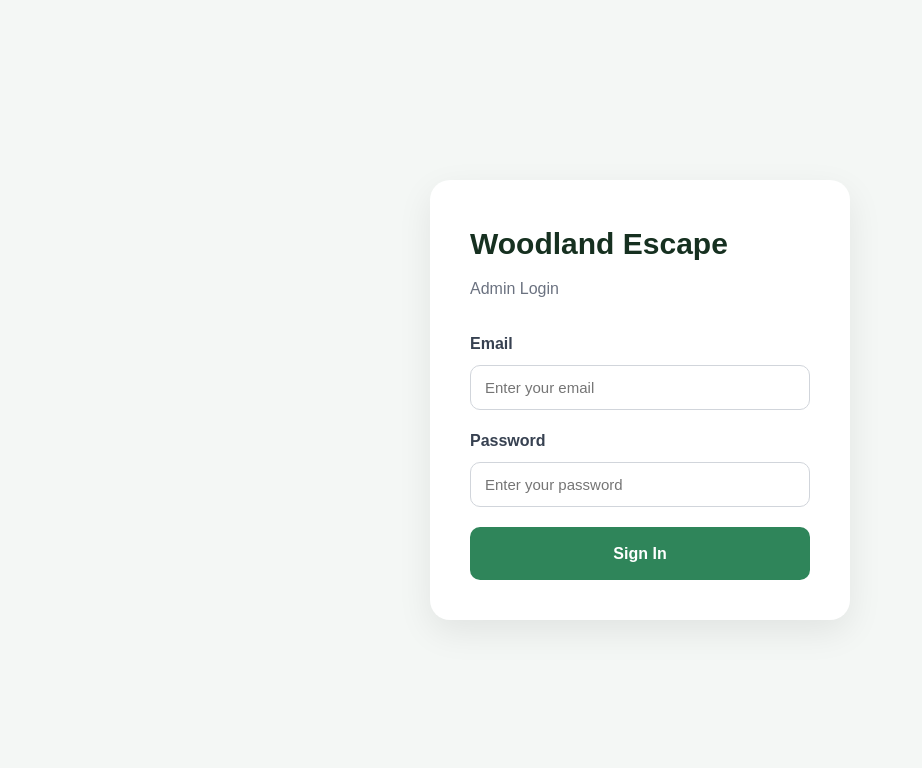
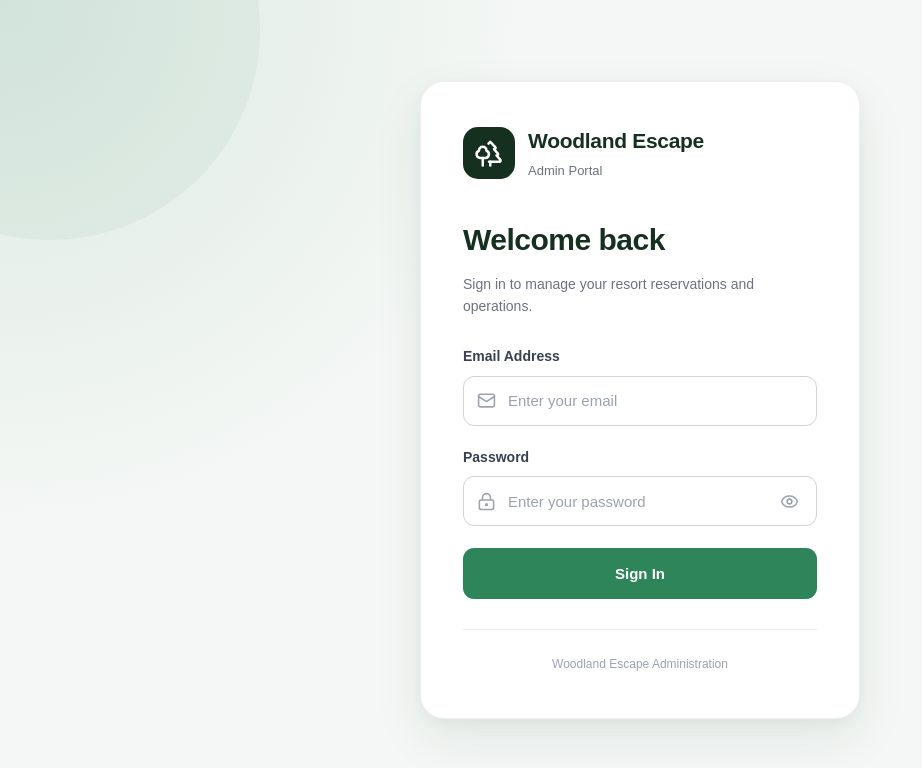
Before and after one commit to Lukie-Mar/woodland-escape, a Next.js app: page /admin/login in a window 1280 px wide. Shown: the top 768 px of the page, without its empty margins (0-922 px from the left). Built offline with nearby package versions, Linux system fonts and the light colour scheme; no server answers.

Commit message:
updated login page

```diff
--- /dev/null
+++ b/app/admin/login/Login.module.css
@@ -0,0 +1,331 @@
+.page {
+  min-height: 100vh;
+  display: flex;
+  align-items: center;
+  justify-content: center;
+  position: relative;
+  overflow: hidden;
+  padding: 24px;
+  background:
+    radial-gradient(
+      circle at top left,
+      rgba(47, 133, 90, 0.12),
+      transparent 35%
+    ),
+    #f4f7f5;
+}
+
+.backgroundShapeOne {
+  position: absolute;
+  width: 420px;
+  height: 420px;
+  border-radius: 50%;
+  background: rgba(47, 133, 90, 0.06);
+  top: -180px;
+  left: -160px;
+}
+
+.backgroundShapeTwo {
+  position: absolute;
+  width: 500px;
+  height: 500px;
+  border-radius: 50%;
+  background: rgba(22, 48, 32, 0.04);
+  bottom: -260px;
+  right: -220px;
+}
+
+.card {
+  position: relative;
+  z-index: 1;
+  width: 100%;
+  max-width: 440px;
+  background: #ffffff;
+  border: 1px solid rgba(22, 48, 32, 0.07);
+  border-radius: 24px;
+  padding: 42px;
+  box-shadow:
+    0 20px 50px rgba(22, 48, 32, 0.08),
+    0 4px 14px rgba(0, 0, 0, 0.04);
+}
+
+/* Logo */
+
+.logo {
+  display: flex;
+  align-items: center;
+  gap: 13px;
+  margin-bottom: 34px;
+}
+
+.logoIcon {
+  width: 52px;
+  height: 52px;
+  display: flex;
+  align-items: center;
+  justify-content: center;
+  flex-shrink: 0;
+  border-radius: 15px;
+  background: #163020;
+  color: #ffffff;
+}
+
+.logo h1 {
+  margin: 0;
+  color: #163020;
+  font-size: 21px;
+  font-weight: 700;
+  letter-spacing: -0.3px;
+}
+
+.logo span {
+  display: block;
+  margin-top: 3px;
+  color: #6b7280;
+  font-size: 13px;
+  font-weight: 500;
+}
+
+/* Heading */
+
+.heading {
+  margin-bottom: 28px;
+}
+
+.heading h2 {
+  margin: 0;
+  color: #163020;
+  font-size: 30px;
+  font-weight: 700;
+  letter-spacing: -0.5px;
+}
+
+.heading p {
+  margin: 9px 0 0;
+  color: #6b7280;
+  font-size: 14px;
+  line-height: 1.6;
+}
+
+/* Form */
+
+.form {
+  display: flex;
+  flex-direction: column;
+  gap: 20px;
+}
+
+.field {
+  display: flex;
+  flex-direction: column;
+  gap: 8px;
+}
+
+.field label {
+  color: #374151;
+  font-size: 14px;
+  font-weight: 600;
+}
+
+.inputWrapper {
+  position: relative;
+  display: flex;
+  align-items: center;
+}
+
+.inputIcon {
+  position: absolute;
+  left: 14px;
+  color: #9ca3af;
+  pointer-events: none;
+}
+
+.inputWrapper input {
+  width: 100%;
+  box-sizing: border-box;
+  height: 50px;
+  padding: 0 46px 0 44px;
+  border: 1px solid #d1d5db;
+  border-radius: 11px;
+  outline: none;
+  background: #ffffff;
+  color: #1f2937;
+  font-family: inherit;
+  font-size: 15px;
+  transition:
+    border-color 0.2s,
+    box-shadow 0.2s;
+}
+
+.inputWrapper input::placeholder {
+  color: #9ca3af;
+}
+
+.inputWrapper input:focus {
+  border-color: #2f855a;
+  box-shadow:
+    0 0 0 3px rgba(47, 133, 90, 0.12);
+}
+
+.inputWrapper input:disabled {
+  background: #f9fafb;
+  cursor: not-allowed;
+}
+
+.passwordToggle {
+  position: absolute;
+  right: 12px;
+  display: flex;
+  align-items: center;
+  justify-content: center;
+  width: 32px;
+  height: 32px;
+  padding: 0;
+  border: none;
+  background: transparent;
+  color: #9ca3af;
+  cursor: pointer;
+}
+
+.passwordToggle:hover {
+  color: #163020;
+}
+
+.passwordToggle:disabled {
+  cursor: not-allowed;
+}
+
+/* Error */
+
+.error {
+  display: flex;
+  align-items: center;
+  gap: 10px;
+  padding: 12px 14px;
+  border: 1px solid #fecaca;
+  border-radius: 10px;
+  background: #fef2f2;
+  color: #991b1b;
+  font-size: 13px;
+  line-height: 1.4;
+}
+
+.errorIcon {
+  width: 21px;
+  height: 21px;
+  display: flex;
+  align-items: center;
+  justify-content: center;
+  flex-shrink: 0;
+  border-radius: 50%;
+  background: #dc2626;
+  color: #ffffff;
+  font-size: 12px;
+  font-weight: 700;
+}
+
+/* Button */
+
+.submitButton {
+  width: 100%;
+  height: 51px;
+  display: flex;
+  align-items: center;
+  justify-content: center;
+  gap: 9px;
+  margin-top: 2px;
+  border: none;
+  border-radius: 11px;
+  background: #2f855a;
+  color: #ffffff;
+  font-family: inherit;
+  font-size: 15px;
+  font-weight: 600;
+  cursor: pointer;
+  transition:
+    background 0.2s,
+    transform 0.2s,
+    box-shadow 0.2s;
+}
+
+.submitButton:hover:not(:disabled) {
+  background: #276749;
+  transform: translateY(-1px);
+  box-shadow:
+    0 8px 18px rgba(47, 133, 90, 0.2);
+}
+
+.submitButton:active:not(:disabled) {
+  transform: translateY(0);
+}
+
+.submitButton:disabled {
+  background: #7aa68b;
+  cursor: not-allowed;
+}
+
+/* Spinner */
+
+.spinner {
+  width: 17px;
+  height: 17px;
+  border: 2px solid rgba(255, 255, 255, 0.4);
+  border-top-color: #ffffff;
+  border-radius: 50%;
+  animation: spin 0.7s linear infinite;
+}
+
+@keyframes spin {
+  to {
+    transform: rotate(360deg);
+  }
+}
+
+/* Footer */
+
+.footer {
+  margin-top: 30px;
+  padding-top: 20px;
+  border-top: 1px solid #eeeeee;
+  text-align: center;
+}
+
+.footer span {
+  color: #9ca3af;
+  font-size: 12px;
+}
+
+/* Mobile */
+
+@media (max-width: 520px) {
+  .page {
+    padding: 18px;
+  }
+
+  .card {
+    padding: 30px 24px;
+    border-radius: 20px;
+  }
+
+  .logo {
+    margin-bottom: 28px;
+  }
+
+  .heading h2 {
+    font-size: 27px;
+  }
+}
+
+@media (max-width: 360px) {
+  .card {
+    padding: 26px 20px;
+  }
+
+  .logo h1 {
+    font-size: 19px;
+  }
+
+  .heading h2 {
+    font-size: 25px;
+  }
+}
--- a/app/admin/login/page.jsx
+++ b/app/admin/login/page.jsx
@@ -2,13 +2,26 @@
 
 import { useState } from "react";
 import { useRouter } from "next/navigation";
+import {
+  Eye,
+  EyeOff,
+  LockKeyhole,
+  Mail,
+  Trees,
+} from "lucide-react";
+
 import { supabase } from "@/lib/supabaseClient";
+
+import styles from "./Login.module.css";
 
 export default function AdminLoginPage() {
   const router = useRouter();
 
   const [email, setEmail] = useState("");
   const [password, setPassword] = useState("");
+  const [showPassword, setShowPassword] =
+    useState(false);
+
   const [loading, setLoading] = useState(false);
   const [error, setError] = useState("");
 
@@ -18,7 +31,9 @@ export default function AdminLoginPage() {
     setError("");
 
     if (!email.trim() || !password) {
-      setError("Please enter your email and password.");
+      setError(
+        "Please enter your email and password."
+      );
       return;
     }
 
@@ -41,8 +56,7 @@ export default function AdminLoginPage() {
       console.error("Login error:", error);
 
       setError(
-        error.message ||
-          "Unable to log in. Please check your credentials."
+        "Invalid email or password. Please try again."
       );
     } finally {
       setLoading(false);
@@ -50,60 +64,49 @@ export default function AdminLoginPage() {
   }
 
   return (
-    <main
-      style={{
-        minHeight: "100vh",
-        display: "flex",
-        alignItems: "center",
-        justifyContent: "center",
-        background: "#f4f7f5",
-        padding: "24px",
-      }}
-    >
-      <div
-        style={{
-          width: "100%",
-          maxWidth: "420px",
-          background: "#ffffff",
-          borderRadius: "20px",
-          padding: "40px",
-          boxShadow: "0 12px 35px rgba(0, 0, 0, 0.08)",
-        }}
-      >
-        <div style={{ marginBottom: "30px" }}>
-          <h1
-            style={{
-              margin: 0,
-              color: "#163020",
-              fontSize: "30px",
-            }}
-          >
-            Woodland Escape
-          </h1>
+    <main className={styles.page}>
+      <div className={styles.backgroundShapeOne} />
+      <div className={styles.backgroundShapeTwo} />
 
-          <p
-            style={{
-              marginTop: "8px",
-              color: "#6b7280",
-            }}
-          >
-            Admin Login
+      <div className={styles.card}>
+        {/* Logo */}
+        <div className={styles.logo}>
+          <div className={styles.logoIcon}>
+            <Trees size={30} strokeWidth={2} />
+          </div>
+
+          <div>
+            <h1>Woodland Escape</h1>
+            <span>Admin Portal</span>
+          </div>
+        </div>
+
+        {/* Heading */}
+        <div className={styles.heading}>
+          <h2>Welcome back</h2>
+
+          <p>
+            Sign in to manage your resort
+            reservations and operations.
           </p>
         </div>
 
-        <form onSubmit={handleLogin}>
-          <div style={{ marginBottom: "18px" }}>
-            <label
-              htmlFor="email"
-              style={{
-                display: "block",
-                marginBottom: "8px",
-                color: "#374151",
-                fontWeight: "600",
-              }}
+        {/* Login Form */}
+        <form
+          onSubmit={handleLogin}
+          className={styles.form}
         >
-              Email
+          {/* Email */}
+          <div className={styles.field}>
+            <label htmlFor="email">
+              Email Address
             </label>
+
+            <div className={styles.inputWrapper}>
+              <Mail
+                size={19}
+                className={styles.inputIcon}
+              />
 
               <input
                 id="email"
@@ -115,33 +118,29 @@ export default function AdminLoginPage() {
                 placeholder="Enter your email"
                 autoComplete="email"
                 disabled={loading}
-              style={{
-                width: "100%",
-                boxSizing: "border-box",
-                padding: "13px 14px",
-                border: "1px solid #d1d5db",
-                borderRadius: "10px",
-                fontSize: "15px",
-              }}
               />
             </div>
+          </div>
 
-          <div style={{ marginBottom: "20px" }}>
-            <label
-              htmlFor="password"
-              style={{
-                display: "block",
-                marginBottom: "8px",
-                color: "#374151",
-                fontWeight: "600",
-              }}
-            >
+          {/* Password */}
+          <div className={styles.field}>
+            <label htmlFor="password">
               Password
             </label>
 
+            <div className={styles.inputWrapper}>
+              <LockKeyhole
+                size={19}
+                className={styles.inputIcon}
+              />
+
               <input
                 id="password"
-              type="password"
+                type={
+                  showPassword
+                    ? "text"
+                    : "password"
+                }
                 value={password}
                 onChange={(event) =>
                   setPassword(event.target.value)
@@ -149,54 +148,72 @@ export default function AdminLoginPage() {
                 placeholder="Enter your password"
                 autoComplete="current-password"
                 disabled={loading}
-              style={{
-                width: "100%",
-                boxSizing: "border-box",
-                padding: "13px 14px",
-                border: "1px solid #d1d5db",
-                borderRadius: "10px",
-                fontSize: "15px",
-              }}
               />
+
+              <button
+                type="button"
+                className={styles.passwordToggle}
+                onClick={() =>
+                  setShowPassword(
+                    (current) => !current
+                  )
+                }
+                disabled={loading}
+                aria-label={
+                  showPassword
+                    ? "Hide password"
+                    : "Show password"
+                }
+              >
+                {showPassword ? (
+                  <EyeOff size={19} />
+                ) : (
+                  <Eye size={19} />
+                )}
+              </button>
+            </div>
           </div>
 
+          {/* Error */}
           {error && (
             <div
-              style={{
-                marginBottom: "18px",
-                padding: "12px 14px",
-                borderRadius: "10px",
-                background: "#fee2e2",
-                color: "#991b1b",
-                fontSize: "14px",
-              }}
+              className={styles.error}
+              role="alert"
             >
-              {error}
+              <span className={styles.errorIcon}>
+                !
+              </span>
+
+              <span>{error}</span>
             </div>
           )}
 
+          {/* Submit */}
           <button
             type="submit"
+            className={styles.submitButton}
             disabled={loading}
-            style={{
-              width: "100%",
-              border: "none",
-              borderRadius: "10px",
-              padding: "14px",
-              background: loading
-                ? "#6b8f78"
-                : "#2f855a",
-              color: "#ffffff",
-              fontSize: "16px",
-              fontWeight: "600",
-              cursor: loading
-                ? "not-allowed"
-                : "pointer",
-            }}
           >
-            {loading ? "Signing in..." : "Sign In"}
+            {loading ? (
+              <>
+                <span
+                  className={styles.spinner}
+                />
+
+                Signing in...
+              </>
+            ) : (
+              "Sign In"
+            )}
           </button>
         </form>
+
+        {/* Footer */}
+        <div className={styles.footer}>
+          <span>
+            Woodland Escape Administration
+          </span>
+        </div>
       </div>
     </main>
   );
```
Lines whose indentation alone changed are shown as unchanged.
